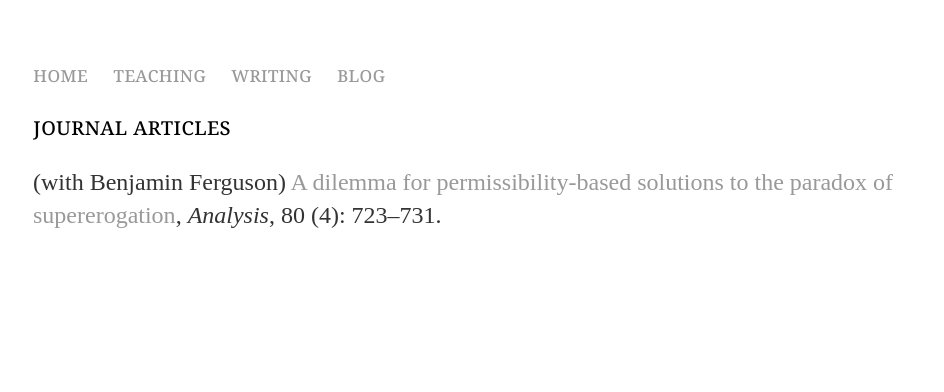
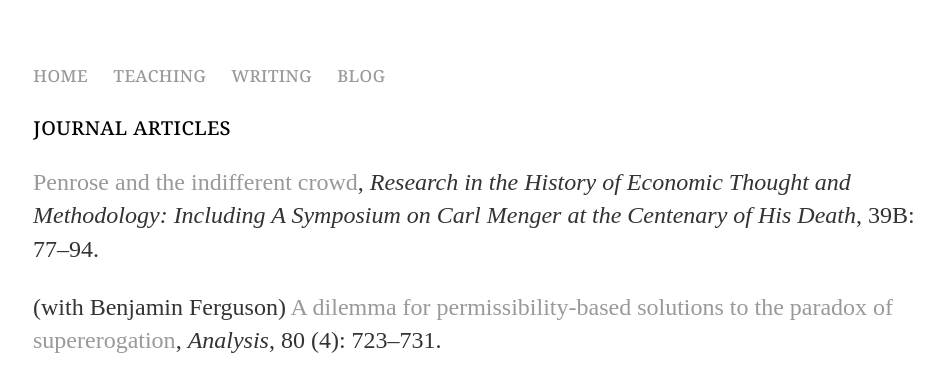
Before and after one commit to uzunovam/uzunovam, a Jekyll site: the page built from writing/index.html, in a window 1280 px wide. Shown: the top 392 px of the page, without its empty margins (159-1103 px from the left). Built offline with Jekyll 4.4.1, drawn with Linux system fonts in a browser that asks for light colours.

Commit message:
Update index.html

```diff
--- a/writing/index.html
+++ b/writing/index.html
@@ -4,5 +4,6 @@
 ---
 <div class="blurb">
 	<section>journal articles</section>
+	<p><a href="https://doi.org/10.1108/S0743-41542021000039B006">Penrose and the indifferent crowd</a>, <cite>Research in the History of Economic Thought and Methodology: Including A Symposium on Carl Menger at the Centenary of His Death</cite>, 39B: 77–94.</p>
 	<p>(with Benjamin Ferguson) <a href="https://doi.org/10.1093/analys/anaa033">A dilemma for permissibility-based solutions to the paradox of supererogation</a>, <cite>Analysis</cite>, 80 (4): 723–731.</p>
 </div><!-- /.blurb -->
```
